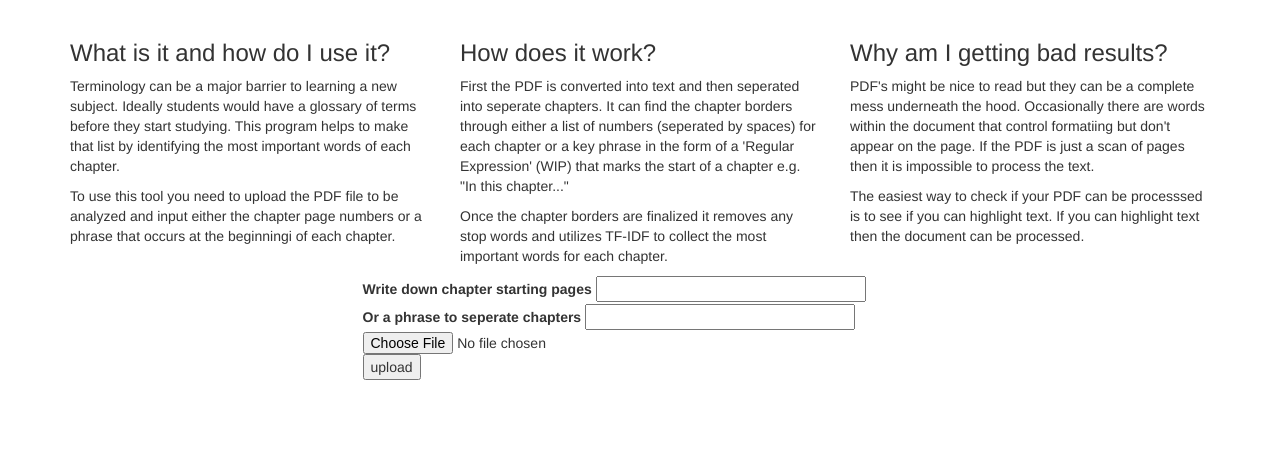
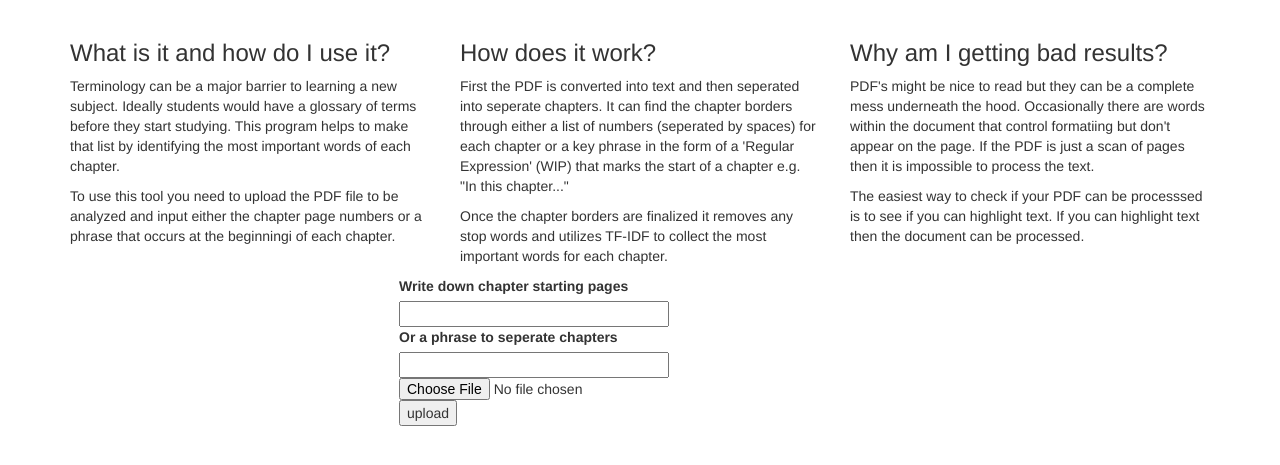
Before and after one commit to MatthewBurke1995/WhatsTheGloss, a Flask app: page / in a window 1280 px wide. Shown: the part 52-517 px from the top of the page. Run offline with Flask 2, Linux system fonts and the light colour scheme; parts of the project's set-up code (start-up, migrations or seed data) failed here and were passed over; some libraries are stand-ins or nearby versions.

Commit message:
centered loading image

```diff
--- a/templates/index.html
+++ b/templates/index.html
@@ -72,11 +72,11 @@
   </div>
 </div>
 
-<div class="container">
+<div class="container center_div">
   <div class="row">
     <div class="col-sm-6 col-md-offset-3">
 
-	<form method="post" action="/glossary.html" enctype="multipart/form-data">
+	<form method="post" action="/glossary.html" enctype="multipart/form-data" class="center-block">
      <label for="chapter_numbers">Write down chapter starting pages</label>
      <input type="text" name="chapter_numbers" size="30">
 
@@ -94,17 +94,26 @@
 
 	  <input type="submit" value="upload" onclick="loading();">
 	</form>
+   </div>
+ </div>
+</div>
 
+
+<div class="container">
+  <div class="row">
+    <div class="col-sm-6 col-md-offset-3">
         <div id="loadingObj">
-            <img class="col-centered" src="../static/loadingimage.gif" alt="Currently loading" align="middle" height="200" width="200">
+            <img class="img-responsive center-block" src="../static/loadingimage.gif" alt="Currently loading" align="center" height="200" width="200">
 
         </div>
 
     </div>
-    </div>
+  </div>
+</div>
 
 
-</div>
+
+
 </div>
 {% endblock %}
 </body>
--- a/templates/layout.html
+++ b/templates/layout.html
@@ -34,6 +34,11 @@ div#content {
     display:block;
 }
 
+.center_div{
+    margin: 0 auto;
+    width:80% /* value of your choice which suits your alignment */
+}
+
 </style>
 
 {% endblock %}
```
